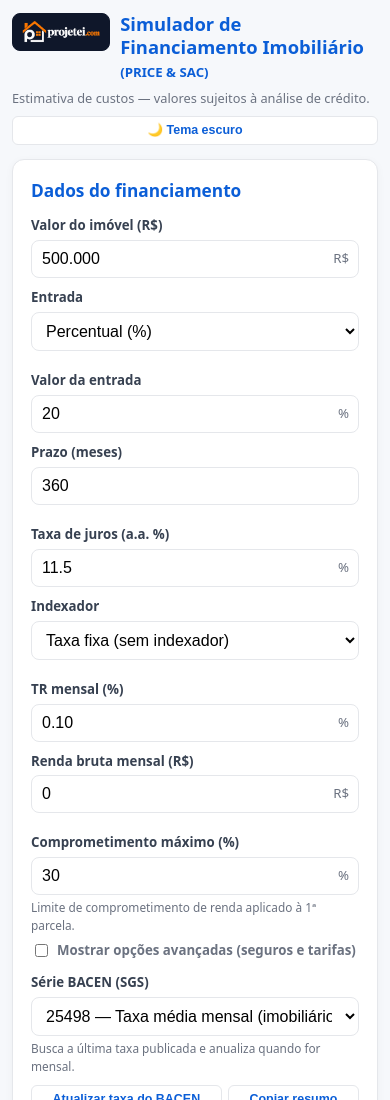
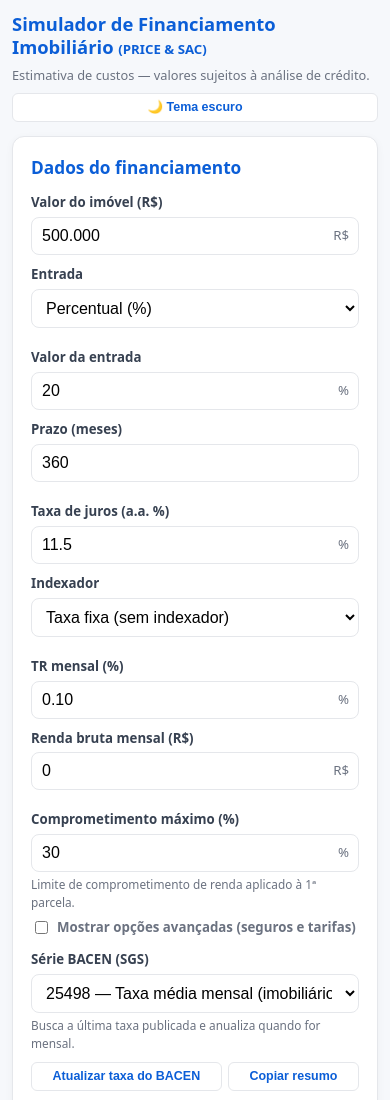
Before and after one commit to zmove-digital/simulador, a plain HTML site: page index.html in a window 390 px wide. Shown: the top 1100 px of the page. Drawn offline with Linux system fonts and the light colour scheme.

Commit message:
Remove logotipo e link do topo da pagina

```diff
--- a/index.html
+++ b/index.html
@@ -27,10 +27,6 @@
   .wrap{max-width:1120px;margin:0 auto;padding:18px}
   header{display:flex;align-items:center;gap:12px;margin-bottom:14px;flex-wrap:wrap}
   .brand{display:flex;align-items:center;gap:10px;min-width:0}
-  .brand-logo{display:inline-flex;align-items:center;justify-content:center;background:#0f172a;border:1px solid #0f172a;border-radius:8px;padding:6px 11px;flex-shrink:0;text-decoration:none}
-  .brand-logo:hover{opacity:.85}
-  .brand-logo img{display:block;height:32px;width:auto;max-width:128px;object-fit:contain}
-  body.dark .brand-logo{background:#0b1220;border-color:var(--border)}
   header h1{margin:0;font-size:1.45rem;color:var(--primary);line-height:1.25}
   .badge-inline{font-size:.72em;color:inherit;font-weight:inherit;font-family:inherit;white-space:nowrap}
   header .sub{color:var(--muted);font-size:.88rem}
@@ -114,8 +110,6 @@
     .wrap{padding:12px}
     header{gap:8px}
     .brand{width:100%;align-items:flex-start}
-    .brand-logo{padding:5px 9px;margin-top:1px}
-    .brand-logo img{height:26px;max-width:104px}
     header h1{font-size:1.15rem}
     header .sub{width:100%;font-size:.8rem}
     #btnTema{width:100%;justify-content:center;margin-left:0}
@@ -144,7 +138,6 @@
 <div class="wrap">
   <header>
     <div class="brand">
-      <a class="brand-logo" href="https://www.projetei.com" target="_blank" rel="noopener noreferrer" aria-label="Projetei — abrir site"><img src="logo.png" alt="Logotipo Projetei"></a>
       <h1>Simulador de Financiamento Imobiliário <span class="badge-inline">(PRICE &amp; SAC)</span></h1>
     </div>
     <span class="sub">Estimativa de custos — valores sujeitos à análise de crédito.</span>
```
